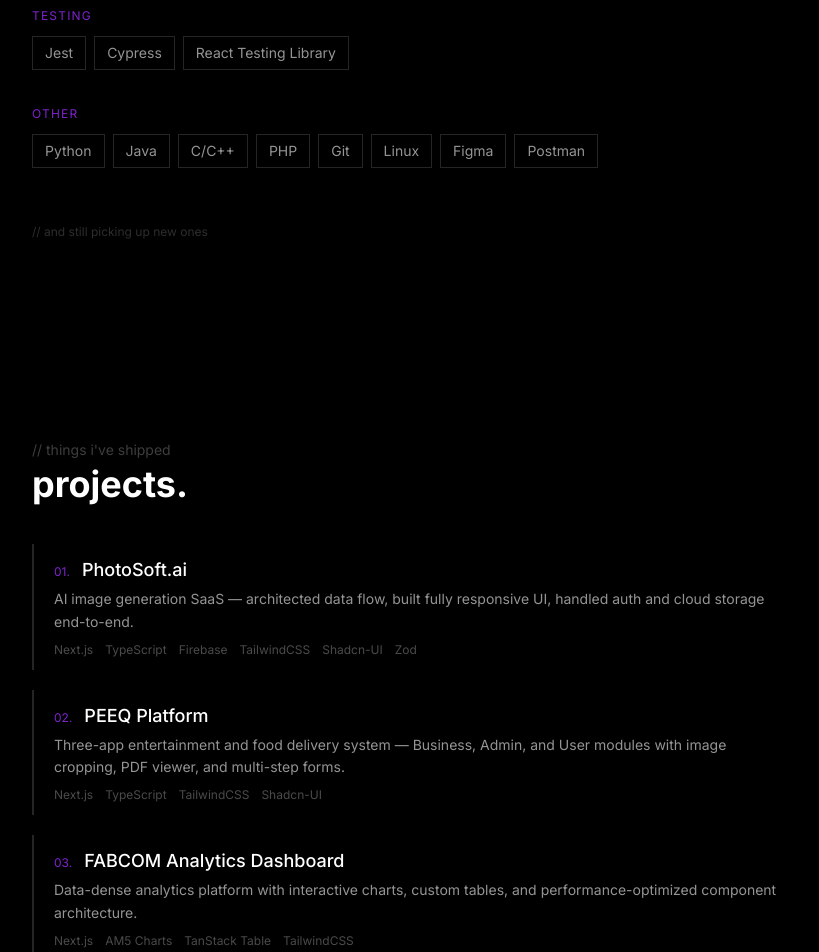
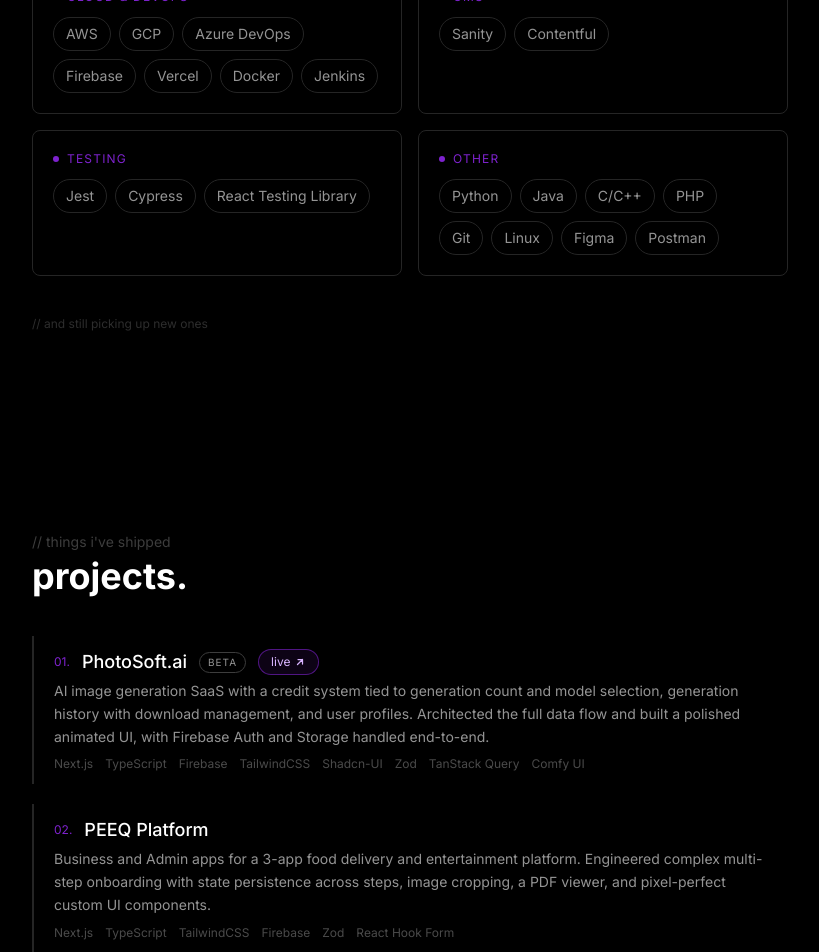
Before and after one commit to mujtabadustox/MyPortfolio, a Next.js app: page / in a window 1280 px wide. Shown: the part 1560-2512 px from the top of the page, without its empty margins (230-1049 px from the left). Built offline with nearby package versions, Linux system fonts and the light colour scheme.

Commit message:
refactor: UI

```diff
--- a/src/app/page.tsx
+++ b/src/app/page.tsx
@@ -8,15 +8,15 @@
 const skillGroups = [
   {
     label: 'frontend',
-    skills: ['React.js', 'Next.js', 'TypeScript', 'JavaScript', 'TailwindCSS', 'Shadcn-UI', 'Framer Motion', 'ChakraUI', 'MUI'],
+    skills: ['React.js', 'Next.js', 'TypeScript', 'JavaScript', 'TailwindCSS', 'Framer Motion', 'MUI', 'Shadcn-UI', 'ChakraUI', 'Radix'],
   },
   {
     label: 'state & data',
-    skills: ['Redux', 'TanStack Query', 'TanStack Table', 'Zod', 'React Hook Form'],
+    skills: ['Redux', 'Zustand', 'TanStack Query', 'TanStack Table', 'Zod', 'React Hook Form'],
   },
   {
     label: 'backend',
-    skills: ['Node.js', 'Express.js', 'REST APIs', 'JWT', 'WebSockets', 'Prisma', 'Mongoose', 'GraphQL'],
+    skills: ['Node.js', 'Express.js', 'Django', 'FAST API', 'REST APIs', 'Auth', 'WebSockets', 'Prisma', 'Mongoose', 'Knex'],
   },
   {
     label: 'databases',
@@ -25,6 +25,10 @@
   {
     label: 'cloud & devops',
     skills: ['AWS', 'GCP', 'Azure DevOps', 'Firebase', 'Vercel', 'Docker', 'Jenkins'],
+  },
+  {
+    label: 'cms',
+    skills: ['Sanity', 'Contentful'],
   },
   {
     label: 'testing',
@@ -40,52 +44,73 @@
   {
     num: '01',
     name: 'PhotoSoft.ai',
-    desc: 'AI image generation SaaS — architected data flow, built fully responsive UI, handled auth and cloud storage end-to-end.',
-    tags: ['Next.js', 'TypeScript', 'Firebase', 'TailwindCSS', 'Shadcn-UI', 'Zod'],
+    badge: 'Beta',
+    link: 'https://photosoft.ai',
+    desc: 'AI image generation SaaS with a credit system tied to generation count and model selection, generation history with download management, and user profiles. Architected the full data flow and built a polished animated UI, with Firebase Auth and Storage handled end-to-end.',
+    tags: ['Next.js', 'TypeScript', 'Firebase', 'TailwindCSS', 'Shadcn-UI', 'Zod', 'TanStack Query', 'Comfy UI'],
   },
   {
     num: '02',
     name: 'PEEQ Platform',
-    desc: 'Three-app entertainment and food delivery system — Business, Admin, and User modules with image cropping, PDF viewer, and multi-step forms.',
-    tags: ['Next.js', 'TypeScript', 'TailwindCSS', 'Shadcn-UI'],
+    desc: 'Business and Admin apps for a 3-app food delivery and entertainment platform. Engineered complex multi-step onboarding with state persistence across steps, image cropping, a PDF viewer, and pixel-perfect custom UI components.',
+    tags: ['Next.js', 'TypeScript', 'TailwindCSS', 'Firebase', 'Zod', 'React Hook Form'],
   },
   {
     num: '03',
-    name: 'FABCOM Analytics Dashboard',
-    desc: 'Data-dense analytics platform with interactive charts, custom tables, and performance-optimized component architecture.',
-    tags: ['Next.js', 'AM5 Charts', 'TanStack Table', 'TailwindCSS'],
+    name: 'FABCOM Analytics & Management Platform',
+    desc: 'Large-scale platform built from scratch, featuring live interactive dashboards with interconnected chart filters, a spreadsheet-style data editor handling 1000+ rows with custom per-column inputs and inline validation, and role-based user and team management. Solved a major performance bottleneck by isolating cell state and implementing row virtualization.',
+    tags: ['React.js (Vite)', 'AM5 Charts', 'TanStack Table', 'Zustand'],
   },
   {
     num: '04',
     name: 'Iron Fist Consultants',
-    desc: 'Motor dealership analytics app with multiple chart types and custom TailwindCSS-based visualizations.',
-    tags: ['React.js', 'Chart.js', 'TailwindCSS'],
+    desc: 'Motor dealership analytics app with custom chart types beyond Chart.js defaults. Built custom renderers and TailwindCSS-based visualizations to match precise client design requirements, with data handled via Redux Saga.',
+    tags: ['React.js', 'Chart.js', 'TailwindCSS', 'Redux'],
   },
   {
     num: '05',
-    name: 'C2 Air Defense Simulator',
-    desc: 'Real-time map-based simulator for a Ground Based Air Defense System\'s C2 layer with geospatial visualization. FYP.',
-    tags: ['React.js', 'Python', 'React Leaflet', 'MERN', 'REST API'],
+    name: 'RedCoast Web',
+    link: 'https://redcoast.co',
+    desc: 'Company marketing site with Contentful CMS for dynamic blog content, server-side rendering for strong SEO performance, Google reCAPTCHA integration, and smooth CSS animations. Clean, maintainable code built for long-term content updates.',
+    tags: ['Next.js', 'Contentful CMS', 'CSS Animations'],
   },
   {
     num: '06',
+    name: 'Stackwise',
+    desc: 'AI-powered B2B marketing platform. Built a Brand Tone scoring module, an AI assistant that monitors live campaign data and surfaces actionable insights, a What-If simulation engine, and a full Campaign Planner with database and REST API.',
+    tags: ['Next.js', 'TypeScript', 'PostgreSQL', 'OpenAI API', 'REST APIs'],
+  },
+  {
+    num: '07',
+    name: 'Ankota',
+    desc: 'Analytics dashboard replicating Google Looker Studio\'s layout and interactions, designed for non-technical users migrating from Looker Studio with zero learning curve.',
+    tags: ['React.js', 'TypeScript', 'TailwindCSS'],
+  },
+  {
+    num: '08',
+    name: 'C2 Air Defense Simulator',
+    desc: 'Real-time Ground Based Air Defense command and control simulator. Aircraft and weapons systems tracked live on a React Leaflet map, with 3D terrain data stored in MongoDB for line-of-sight constraints. Implemented a KNN-based threat neutralization engine in Python and a full friend-or-foe identification module. FYP.',
+    tags: ['React.js', 'Python', 'React Leaflet', 'MongoDB', 'REST API'],
+  },
+  {
+    num: '09',
     name: 'Social Networking App',
     desc: 'Full-stack social platform with auth, friend system, profile pages, and event following.',
     tags: ['React.js', 'Node.js', 'Express.js', 'MongoDB', 'JWT'],
   },
   {
-    num: '07',
-    name: 'RedCoast Web',
-    desc: 'Company portfolio with Contentful CMS, reCAPTCHA integration, and CSS animations.',
-    tags: ['Next.js', 'Contentful CMS', 'CSS Animations'],
-  },
-  {
-    num: '08',
+    num: '10',
     name: 'Bus Tracking Application',
     desc: 'Real-time bus route tracking application built on the MERN stack.',
     tags: ['MERN', 'ChakraUI', 'REST API'],
   },
 ]
+
+const ExternalLinkIcon = () => (
+  <svg width="12" height="12" viewBox="0 0 24 24" fill="none" xmlns="http://www.w3.org/2000/svg">
+    <path d="M7 17L17 7M17 7H8M17 7V16" stroke="currentColor" strokeWidth="2.5" strokeLinecap="round" strokeLinejoin="round" />
+  </svg>
+)
 
 const Section = ({ children, className = '' }: { children: React.ReactNode; className?: string }) => (
   <div className={`w-full max-w-[820px] mx-auto px-5 md:px-8 ${className}`}>
@@ -146,15 +171,21 @@
           <Section>
             <p className='text-[#3d3d3d] pb-1 text-sm font-mono'>{'// tools of the trade'}</p>
             <p className='text-white pb-10 text-3xl md:text-4xl font-bold'>skills.</p>
-            <div className='space-y-9'>
+            <div className='grid grid-cols-1 md:grid-cols-2 gap-4'>
               {skillGroups.map((group) => (
-                <div key={group.label}>
-                  <p className='text-purple-700 font-mono text-xs pb-3 tracking-widest uppercase'>{group.label}</p>
+                <div
+                  key={group.label}
+                  className='group border border-[#252525] rounded-lg p-5 hover:border-purple-700 hover:bg-purple-700/[0.04] hover:-translate-y-0.5 transition-all duration-300'
+                >
+                  <div className='flex items-center gap-2 pb-3'>
+                    <span className='h-1.5 w-1.5 rounded-full bg-purple-700 group-hover:shadow-[0_0_8px_2px_rgba(126,34,206,0.6)] transition-shadow duration-300' />
+                    <p className='text-purple-700 font-mono text-xs tracking-widest uppercase'>{group.label}</p>
+                  </div>
                   <div className='flex flex-wrap gap-2'>
                     {group.skills.map((skill) => (
                       <span
                         key={skill}
-                        className='text-[#949494] text-sm border border-[#252525] px-3 py-1.5 hover:border-purple-700 hover:text-white transition-colors duration-200 cursor-default'
+                        className='text-[#949494] text-sm rounded-full border border-[#252525] px-3 py-1.5 hover:border-purple-700 hover:text-white hover:bg-purple-700/10 transition-colors duration-200 cursor-default'
                       >
                         {skill}
                       </span>
@@ -163,7 +194,7 @@
                 </div>
               ))}
             </div>
-            <p className='text-[#2d2d2d] font-mono text-xs mt-14'>{'// and still picking up new ones'}</p>
+            <p className='text-[#2d2d2d] font-mono text-xs mt-10'>{'// and still picking up new ones'}</p>
           </Section>
         </div>
       </Waypoint>
@@ -178,11 +209,26 @@
               {projects.map((project) => (
                 <div
                   key={project.num}
-                  className='border-l-2 border-[#252525] hover:border-purple-700 pl-5 py-3 transition-colors duration-300 cursor-default group'
+                  className='border-l-2 border-[#252525] hover:border-purple-700 hover:bg-white/[0.02] pl-5 pr-3 py-3 transition-all duration-300 cursor-default group'
                 >
-                  <div className='flex items-baseline gap-3 mb-1'>
+                  <div className='flex flex-wrap items-center gap-3 mb-1'>
                     <span className='text-purple-700 font-mono text-xs'>{project.num}.</span>
                     <span className='text-white text-lg font-medium'>{project.name}</span>
+                    {project.badge && (
+                      <span className='rounded-full border border-[#3d3d3d] px-2 py-0.5 text-[10px] font-mono uppercase tracking-widest text-[#949494]'>
+                        {project.badge}
+                      </span>
+                    )}
+                    {project.link && (
+                      <a
+                        href={project.link}
+                        target="_blank"
+                        rel="noopener noreferrer"
+                        className='flex items-center gap-1 shrink-0 rounded-full border border-purple-700/60 bg-purple-700/10 px-3 py-1 text-xs font-mono text-purple-300 hover:bg-purple-700 hover:text-white hover:border-purple-700 transition-colors duration-200'
+                      >
+                        live <ExternalLinkIcon />
+                      </a>
+                    )}
                   </div>
                   <p className='text-[#949494] text-sm leading-relaxed'>{project.desc}</p>
                   <div className='flex flex-wrap gap-3 mt-2'>
```
